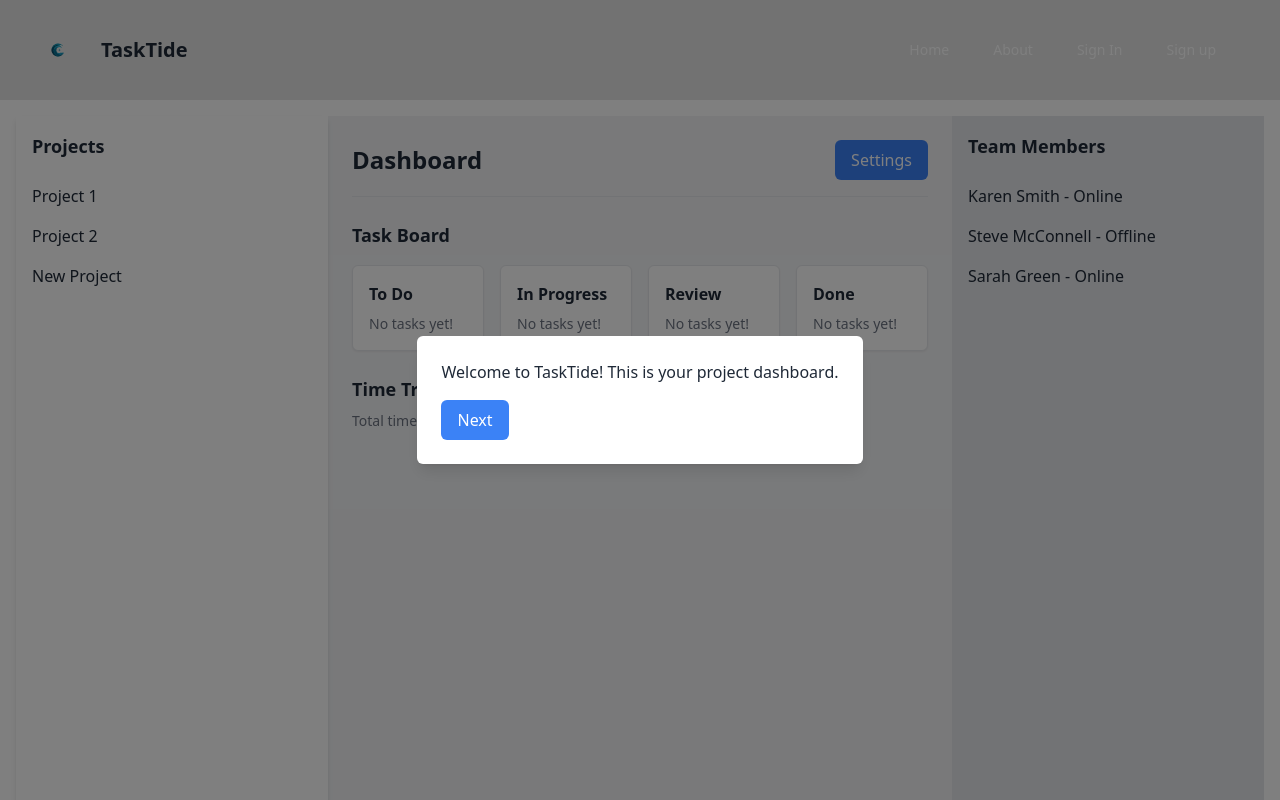
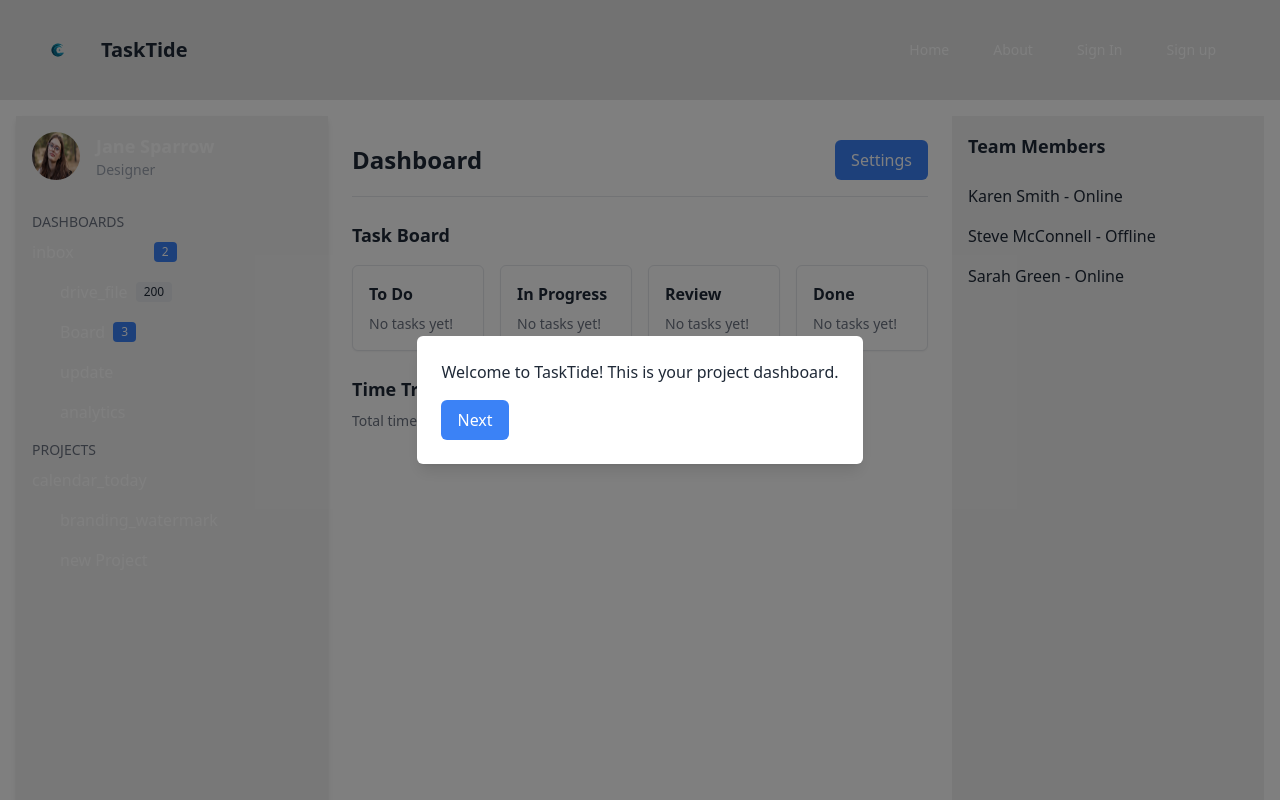
Before and after one commit to EyuReaper/tasktide, a React (Create React App) app: page /dashboard in a window 1280 px wide. Shown: the top 800 px of the page. Built offline with nearby package versions, Linux system fonts and the light colour scheme; no server answers.

Commit message:
working on aside portion in dashboard component pt1

```diff
--- /dev/null
+++ b/src/backend-config/db.js
@@ -0,0 +1,22 @@
+const { Pool } = require('pg');
+
+// Create a new connection pool
+const pool = new Pool({
+    user: process.env.DB_USER || 'tasktide_user',        // Replace with your PostgreSQL username
+    host: process.env.DB_HOST || 'localhost',            // Hostname (or IP address)
+    database: process.env.DB_NAME || 'tasktide_db',      // Your PostgreSQL database name
+    password: process.env.DB_PASSWORD || '123',    // Your PostgreSQL password
+    port: process.env.DB_PORT || 5432,                   // Default PostgreSQL port
+});
+
+// Test the database connection
+pool.query('SELECT NOW()', (err, res) => {
+    if (err) {
+        console.error('Error connecting to database:', err);
+    } else {
+        console.log('Database connected successfully! Server time:', res.rows[0]);
+    }
+});
+
+// Export the pool for use in other parts of the app
+module.exports = pool;
--- /dev/null
+++ b/src/backend-routes/auth.js
@@ -0,0 +1,42 @@
+const express = require('express');
+const pool = require('../config/db'); // Import database connection
+const router = express.Router();
+
+// Signup Route
+router.post('/signup', async (req, res) => {
+    const { username, email, password } = req.body;
+
+    try {
+        const result = await pool.query(
+            'INSERT INTO users (username, email, password) VALUES ($1, $2, $3) RETURNING *',
+            [username, email, password]
+        );
+        res.status(201).json({ message: 'User created!', user: result.rows[0] });
+    } catch (err) {
+        console.error('Error in signup:', err);
+        res.status(500).json({ error: 'Could not create user' });
+    }
+});
+
+// Login Route
+router.post('/login', async (req, res) => {
+    const { email, password } = req.body;
+
+    try {
+        const result = await pool.query(
+            'SELECT * FROM users WHERE email = $1 AND password = $2',
+            [email, password]
+        );
+
+        if (result.rows.length === 0) {
+            return res.status(401).json({ error: 'Invalid credentials' });
+        }
+
+        res.status(200).json({ message: 'Login successful', user: result.rows[0] });
+    } catch (err) {
+        console.error('Error in login:', err);
+        res.status(500).json({ error: 'Could not log in' });
+    }
+});
+
+module.exports = router;
--- a/src/components/Dashboard.jsx
+++ b/src/components/Dashboard.jsx
@@ -1,6 +1,5 @@
 // Dashboard Component for TaskTide
 import React, { useState } from 'react';
-import { Tooltip } from 'react-tooltip'; // Example tooltip library
 
 const Dashboard = () => {
   const [tutorialStep, setTutorialStep] = useState(0);
@@ -22,15 +21,63 @@ const Dashboard = () => {
   };
 
   return (
-    <div className="flex min-h-screen bg-gray-100">
+    <div className="flex min-h-screen bg-base-100">
       {/* Sidebar */}
-      <aside className="w-1/4 p-4 bg-white shadow-md" id="projects">
-        <h2 className="text-lg font-bold">Projects</h2>
-        <ul className="mt-4">
-          <li className="py-2 hover:text-blue-500 cursor-pointer">Project 1</li>
-          <li className="py-2 hover:text-blue-500 cursor-pointer">Project 2</li>
-          <li className="py-2 hover:text-blue-500 cursor-pointer">New Project</li>
-        </ul>
+      <aside className="w-1/4 p-4 shadow-md bg-base-200">
+        {/* Profile Section */}
+        <div className="flex items-center mb-8 space-x-4">
+          <img
+            src="/images/woman-profile.jpg"
+            alt="Profile"
+            className="w-12 h-12 rounded-full"
+          />
+          <div>
+            <h3 className="text-lg font-semibold text-white">Jane Sparrow</h3>
+            <p className="text-sm text-gray-400">Designer</p>
+          </div>
+        </div>
+
+        {/* Menu Items */}
+        <nav className="space-y-4">
+          <div>
+            <h4 className="mb-2 text-sm text-gray-500 uppercase">Dashboards</h4>
+            <ul className="space-y-4 space-x-7">
+              <li className="flex items-center space-x-20 font-medium text-white cursor-pointer hover:text-blue-500">
+                <span className="material-icons">inbox</span>
+                <span className="ml-auto bg-blue-500 text-white text-xs px-2 py-0.5 rounded">2</span>
+              </li>
+              <li className="flex items-center space-x-2 font-medium text-white cursor-pointer hover:text-blue-500">
+                <span className="material-icons">drive_file</span>
+                <span className="ml-auto bg-gray-200 text-gray-800 text-xs px-2 py-0.5 rounded">200</span>
+              </li>
+              <li className="flex items-center space-x-2 font-medium text-white cursor-pointer hover:text-blue-500">
+                <span className="material-icons">Board</span>
+                <span className="ml-auto bg-blue-500 text-white text-xs px-2 py-0.5 rounded">3</span>
+              </li>
+              <li className="flex items-center space-x-2 font-medium text-white cursor-pointer hover:text-blue-500">
+                <span className="material-icons">update</span>
+              </li>
+              <li className="flex items-center space-x-2 font-medium text-white cursor-pointer hover:text-blue-500">
+                <span className="material-icons">analytics</span>
+              </li>
+            </ul>
+          </div>
+
+          <div>
+            <h4 className="mb-2 text-sm text-gray-500 uppercase">Projects</h4>
+            <ul className="space-y-4 space-x-7">
+              <li className="flex items-center space-x-2 font-medium text-white cursor-pointer hover:text-blue-500">
+                <span className="material-icons">calendar_today</span>
+              </li>
+              <li className="flex items-center space-x-2 font-medium text-white cursor-pointer hover:text-blue-500">
+                <span className="material-icons">branding_watermark</span>
+              </li>
+              <li className="flex items-center space-x-2 font-medium text-white cursor-pointer hover:text-blue-500">
+                <span className="material-icons">new Project</span>
+              </li>
+            </ul>
+          </div>
+        </nav>
       </aside>
 
       {/* Main Content */}
@@ -76,7 +123,7 @@ const Dashboard = () => {
       </main>
 
       {/* Team Members */}
-      <aside className="w-1/4 p-4 bg-gray-200" id="team-members">
+      <aside className="w-1/4 p-4 bg-base-200" id="team-members">
         <h2 className="text-lg font-bold">Team Members</h2>
         <ul className="mt-4">
           <li className="py-2">Karen Smith - Online</li>
@@ -92,7 +139,7 @@ const Dashboard = () => {
             <p>{tutorialSteps[tutorialStep].text}</p>
             <button
               onClick={nextTutorialStep}
-              className="mt-4 px-4 py-2 text-white bg-blue-500 rounded-md hover:bg-blue-600"
+              className="px-4 py-2 mt-4 text-white bg-blue-500 rounded-md hover:bg-blue-600"
             >
               {tutorialStep === tutorialSteps.length - 1 ? 'Finish' : 'Next'}
             </button>
```
Also changed, not shown: public/images/woman-profile.jpg (added).
